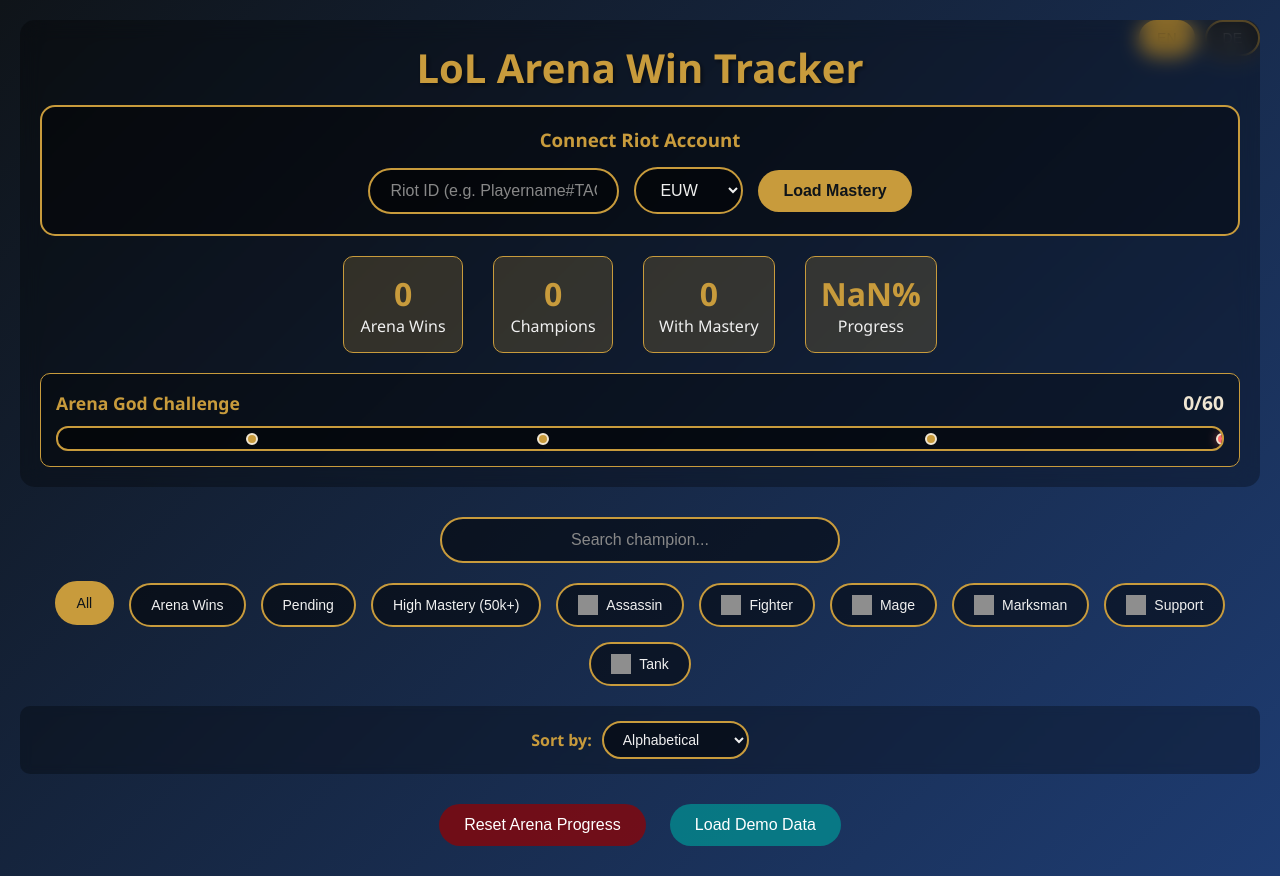
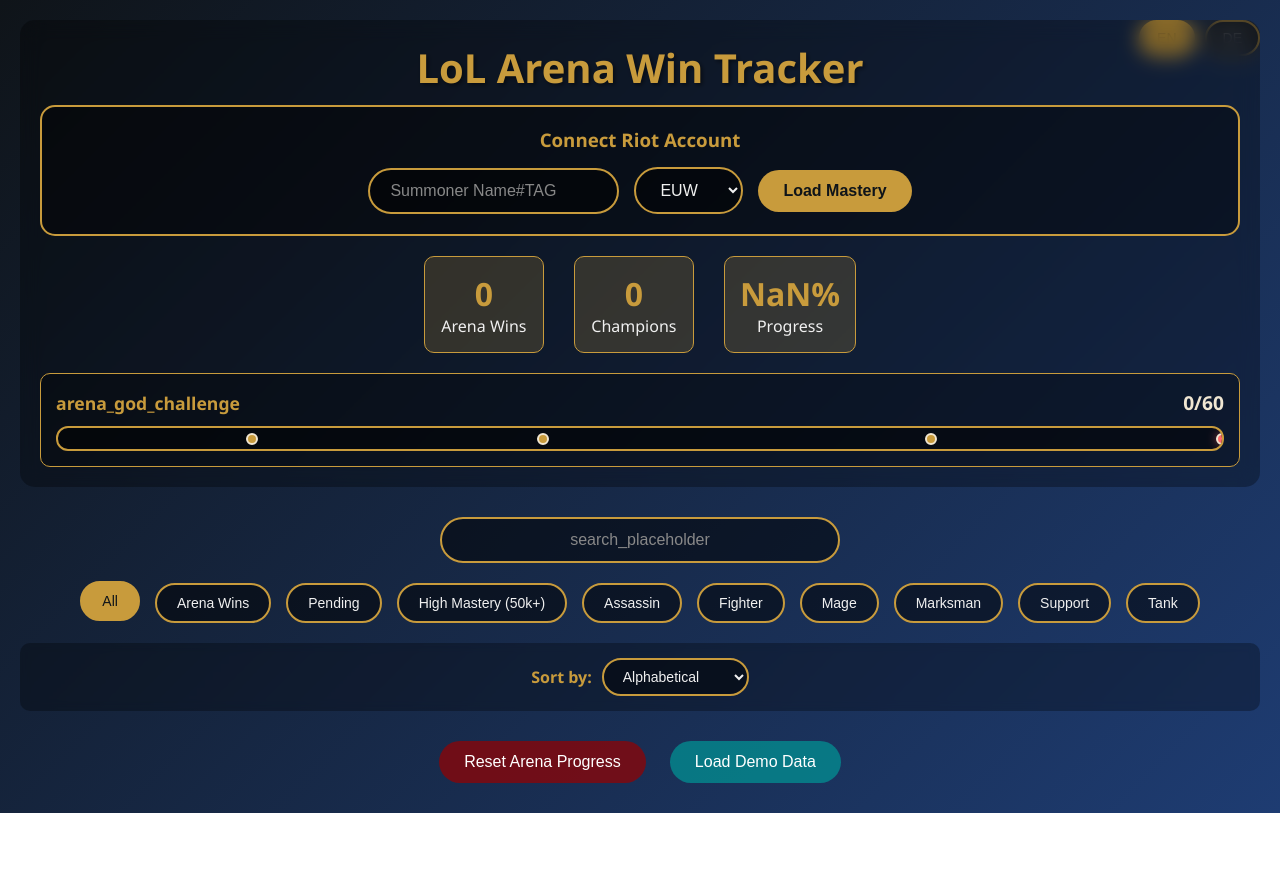
Before and after one commit to imTJK/LoL-Arena-Backend, a plain HTML site: page frontend/index.html in a window 1280 px wide. After the commit the page ends 813 px from the top, so only its background shows below. Drawn offline with Linux system fonts and the light colour scheme; no server answers; grey boxes are pictures that could not be loaded.

Commit message:
fixed frontend db integration and visualization

```diff
--- a/frontend/app.js
+++ b/frontend/app.js
@@ -47,7 +47,84 @@
             this.applyTranslations();
         } catch (error) {
             console.error('Failed to load translations:', error);
+            // Fallback translations
+            this.translations = this.getDefaultTranslations();
+            this.applyTranslations();
         }
+    }
+
+    getDefaultTranslations() {
+        const translations = {
+            en: {
+                title: "LoL Arena Win Tracker",
+                connect_account: "Connect Riot Account",
+                riot_id_placeholder: "Summoner Name#TAG",
+                load_mastery: "Load Mastery",
+                mastery_loaded: "Mastery data loaded!",
+                arena_wins: "Arena Wins",
+                champions: "Champions",
+                progress: "Progress",
+                all: "All",
+                arena_wins_filter: "Arena Wins",
+                pending: "Pending",
+                high_mastery: "High Mastery (50k+)",
+                assassin: "Assassin",
+                fighter: "Fighter",
+                mage: "Mage",
+                marksman: "Marksman",
+                support: "Support",
+                tank: "Tank",
+                sort_by: "Sort by:",
+                alphabetical: "Alphabetical",
+                mastery_points: "Mastery Points",
+                mastery_level: "Mastery Level",
+                last_played: "Last Played",
+                loading: "Loading mastery data...",
+                reset_progress: "Reset Arena Progress",
+                load_demo: "Load Demo Data",
+                level: "Level",
+                points: "Points",
+                last: "Last",
+                reset_confirm: "Do you really want to reset your Arena progress?",
+                error: "Error",
+                riot_id_format: "Riot ID must have format 'Name#TAG'"
+            },
+            de: {
+                title: "LoL Arena Win Tracker",
+                connect_account: "Riot Account verbinden",
+                riot_id_placeholder: "Beschwörername#TAG",
+                load_mastery: "Mastery laden",
+                mastery_loaded: "Mastery Daten geladen!",
+                arena_wins: "Arena Siege",
+                champions: "Champions",
+                progress: "Fortschritt",
+                all: "Alle",
+                arena_wins_filter: "Arena Siege",
+                pending: "Offen",
+                high_mastery: "Hohe Mastery (50k+)",
+                assassin: "Assassine",
+                fighter: "Kämpfer",
+                mage: "Magier",
+                marksman: "Schütze",
+                support: "Unterstützer",
+                tank: "Tank",
+                sort_by: "Sortierung:",
+                alphabetical: "Alphabetisch",
+                mastery_points: "Mastery Punkte",
+                mastery_level: "Mastery Level",
+                last_played: "Zuletzt gespielt",
+                loading: "Lade Mastery Daten...",
+                reset_progress: "Arena Fortschritt zurücksetzen",
+                load_demo: "Demo Daten laden",
+                level: "Level",
+                points: "Punkte",
+                last: "Zuletzt",
+                reset_confirm: "Willst du wirklich den Arena Fortschritt zurücksetzen?",
+                error: "Fehler",
+                riot_id_format: "Riot ID muss Format 'Name#TAG' haben"
+            }
+        };
+        return translations[this.currentLang] || translations.en;
     }
 
     async loadChampions() {
@@ -65,7 +142,10 @@
             const response = await fetch(`${this.apiUrl}/api/wins/${this.userIdentifier}`);
             const data = await response.json();
             this.wins = new Set(data.wins);
-            this.updateStats();
+            const stats = document.getElementById('mastery-count').parentElement;
+        stats.style.display = 'none';  // Hide mastery count stat
+
+        this.updateStats();
         } catch (error) {
             console.error('Failed to load wins:', error);
         }
@@ -198,18 +278,22 @@
             `;
         }
 
+        // Capitalize first letter of role for display
+        const roleDisplay = champion.role ? champion.role.charAt(0).toUpperCase() + champion.role.slice(1) : '';
+
         return `
             <div class="champion-card ${isCompleted ? 'completed' : ''} ${hasHighMastery ? 'high-mastery' : ''}"
                  data-champion="${champion.key}">
                 <div class="champion-image">
-                    <img src="${champion.image_url}" alt="${champion.name}" loading="lazy">
+                    <img src="${champion.image_url || `https://ddragon.leagueoflegends.com/cdn/14.24.1/img/champion/${champion.id || champion.name}.png`}"
+                         alt="${champion.name}"
+                         loading="lazy"
+                         onerror="this.style.display='none'; this.parentNode.innerHTML='${champion.name.substring(0, 3).toUpperCase()}';">
                     ${masteryBadge}
                 </div>
                 <div class="champion-name">${champion.name}</div>
                 <div class="champion-role">
-                    <img src="https://raw.communitydragon.org/latest/plugins/rcp-fe-lol-clash/global/default/assets/images/position-selector/positions/icon-position-${champion.role}.png"
-                         alt="${champion.role}" class="role-icon-small">
-                    <span>${this.translate(champion.role)}</span>
+                    ${this.translate(champion.role) || roleDisplay}
                 </div>
                 ${masteryInfo}
                 <label class="win-checkbox">
@@ -224,12 +308,10 @@
     updateStats() {
         const completed = this.wins.size;
         const total = this.champions.length;
-        const withMastery = Object.keys(this.masteryData).length;
         const percentage = Math.round((completed / total) * 100);
 
         document.getElementById('completed-count').textContent = completed;
         document.getElementById('total-count').textContent = total;
-        document.getElementById('mastery-count').textContent = withMastery;
         document.getElementById('completion-percentage').textContent = percentage + '%';
 
         // Update Arena God Challenge
--- a/frontend/index.html
+++ b/frontend/index.html
@@ -48,7 +48,7 @@
                     <div class="stat-number" id="total-count">0</div>
                     <div data-translate="champions">Champions</div>
                 </div>
-                <div class="stat-item">
+                <div class="stat-item" style="display: none;">
                     <div class="stat-number" id="mastery-count">0</div>
                     <div data-translate="with_mastery">With Mastery</div>
                 </div>
@@ -96,30 +96,12 @@
             <button class="filter-btn" data-filter="completed" data-translate="arena_wins_filter">Arena Wins</button>
             <button class="filter-btn" data-filter="pending" data-translate="pending">Pending</button>
             <button class="filter-btn" data-filter="high-mastery" data-translate="high_mastery">High Mastery (50k+)</button>
-            <button class="filter-btn" data-filter="assassin">
-                <img src="https://raw.communitydragon.org/latest/plugins/rcp-fe-lol-clash/global/default/assets/images/position-selector/positions/icon-position-assassin.png" class="role-icon">
-                <span data-translate="assassin">Assassin</span>
-            </button>
-            <button class="filter-btn" data-filter="fighter">
-                <img src="https://raw.communitydragon.org/latest/plugins/rcp-fe-lol-clash/global/default/assets/images/position-selector/positions/icon-position-fighter.png" class="role-icon">
-                <span data-translate="fighter">Fighter</span>
-            </button>
-            <button class="filter-btn" data-filter="mage">
-                <img src="https://raw.communitydragon.org/latest/plugins/rcp-fe-lol-clash/global/default/assets/images/position-selector/positions/icon-position-mage.png" class="role-icon">
-                <span data-translate="mage">Mage</span>
-            </button>
-            <button class="filter-btn" data-filter="marksman">
-                <img src="https://raw.communitydragon.org/latest/plugins/rcp-fe-lol-clash/global/default/assets/images/position-selector/positions/icon-position-marksman.png" class="role-icon">
-                <span data-translate="marksman">Marksman</span>
-            </button>
-            <button class="filter-btn" data-filter="support">
-                <img src="https://raw.communitydragon.org/latest/plugins/rcp-fe-lol-clash/global/default/assets/images/position-selector/positions/icon-position-support.png" class="role-icon">
-                <span data-translate="support">Support</span>
-            </button>
-            <button class="filter-btn" data-filter="tank">
-                <img src="https://raw.communitydragon.org/latest/plugins/rcp-fe-lol-clash/global/default/assets/images/position-selector/positions/icon-position-tank.png" class="role-icon">
-                <span data-translate="tank">Tank</span>
-            </button>
+            <button class="filter-btn" data-filter="assassin" data-translate="assassin">Assassin</button>
+            <button class="filter-btn" data-filter="fighter" data-translate="fighter">Fighter</button>
+            <button class="filter-btn" data-filter="mage" data-translate="mage">Mage</button>
+            <button class="filter-btn" data-filter="marksman" data-translate="marksman">Marksman</button>
+            <button class="filter-btn" data-filter="support" data-translate="support">Support</button>
+            <button class="filter-btn" data-filter="tank" data-translate="tank">Tank</button>
         </div>
 
         <div class="sort-controls">
--- a/frontend/styles.css
+++ b/frontend/styles.css
@@ -174,26 +174,12 @@
     cursor: pointer;
     transition: all 0.3s ease;
     font-size: 14px;
-    display: flex;
-    align-items: center;
-    gap: 8px;
 }
 
 .filter-btn:hover, .filter-btn.active {
     background: #c89b3c;
     color: #0f1419;
     transform: translateY(-2px);
-}
-
-.role-icon {
-    width: 20px;
-    height: 20px;
-    filter: brightness(0.9);
-}
-
-.filter-btn.active .role-icon,
-.filter-btn:hover .role-icon {
-    filter: brightness(0.1);
 }
 
 /* Sort Controls */
@@ -378,15 +364,7 @@
     font-size: 0.9em;
     color: #c89b3c;
     margin-bottom: 8px;
-    display: flex;
-    align-items: center;
-    justify-content: center;
-    gap: 5px;
-}
-
-.role-icon-small {
-    width: 16px;
-    height: 16px;
+    text-transform: capitalize;
 }
 
 .mastery-info {
```
